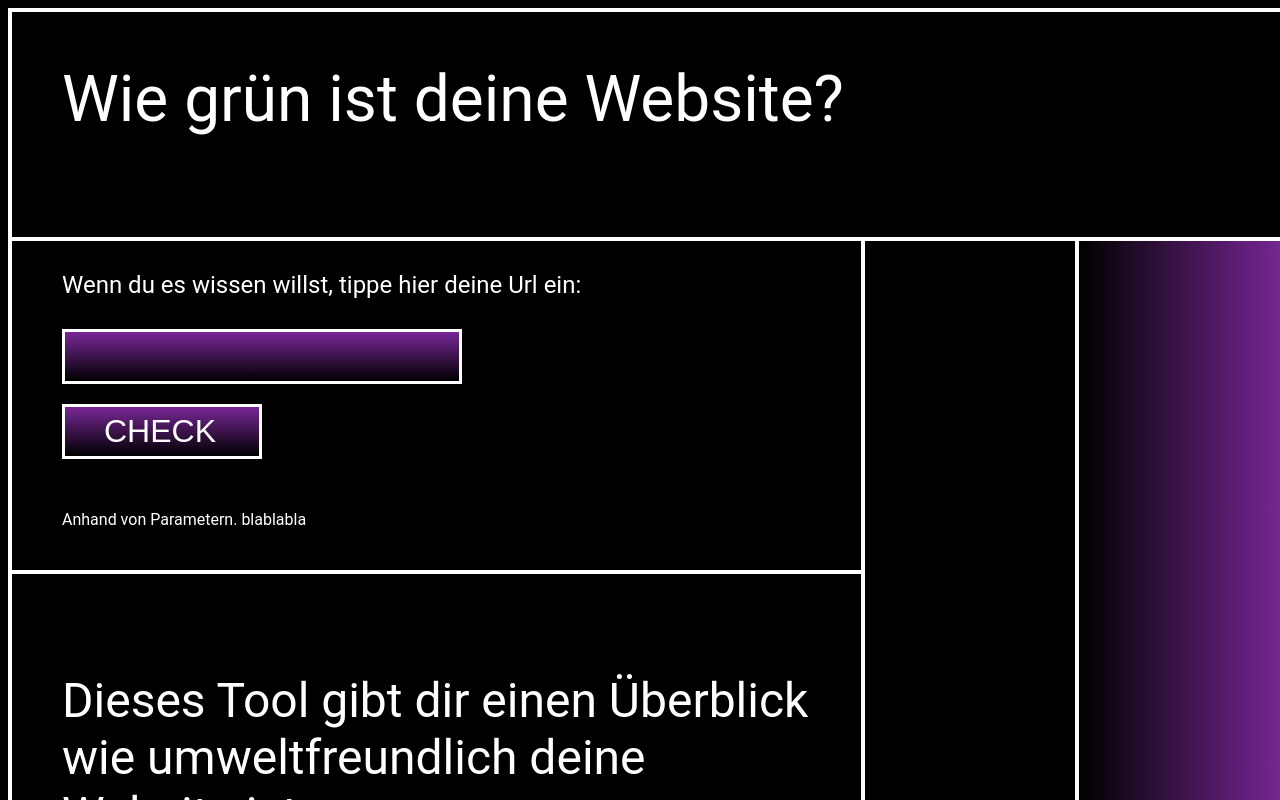
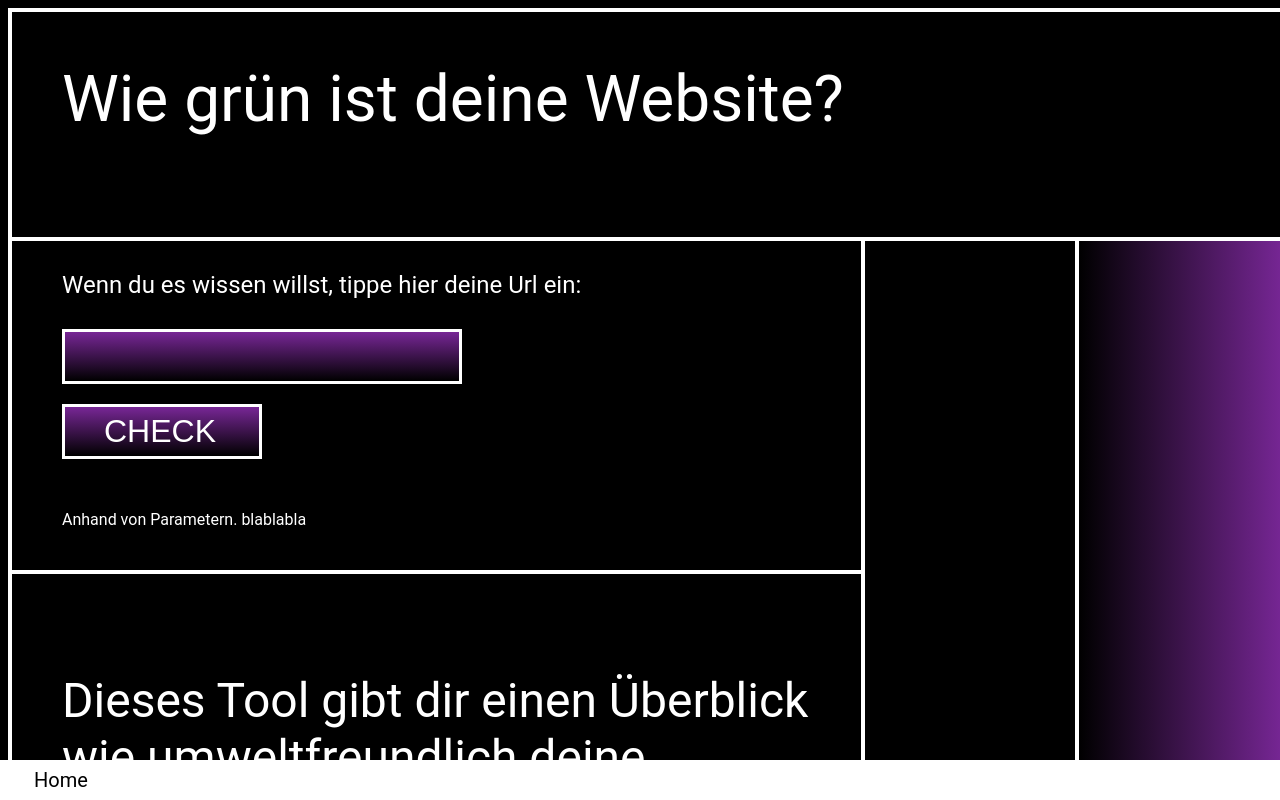
Before and after one commit to Carolin-Weitkamp/capstone-project, a Next.js app: page / in a window 1280 px wide. Shown: the top 800 px of the page. Built offline with nearby package versions, Linux system fonts and the light colour scheme.

Commit message:
change navbar

```diff
--- a/components/NavBar/NavBar.js
+++ b/components/NavBar/NavBar.js
@@ -4,6 +4,7 @@ export { NavBar };
 function NavBar() {
   return (
     <NavBarStyle>
+      {/* <Link href="/" passHref></Link> */}
       <p>Home</p>
     </NavBarStyle>
   );
@@ -13,22 +14,24 @@ export default NavBar;
 const NavBarStyle = styled.div`
   position: fixed;
   display: flex;
-  flex-direction: row;
+  justify-content: start;
+  align-items: center;
   z-index: 1;
   border: 0.35vw solid white;
   width: 100vw;
-  height: 10vh;
-  bottom: 0;
+  height: 40px;
+  bottom: 0px;
   right: 0;
-  background: black;
+  background: white;
   > p {
-    margin-bottom: 0;
     font-weight: medium;
-    color: white;
+    display: flex;
+    color: black;
     padding-left: 30px;
-    font-size: 4vw;
-    bottom: 0;
-    align-items: center;
-    justify-content: space-evenly;
+    font-size: 20px;
+
+    &:active {
+      color-scheme: pink;
+    }
   }
 `;
--- /dev/null
+++ b/pages/api/fetch.js
@@ -0,0 +1,21 @@
+// Next.js API route support: https://nextjs.org/docs/api-routes/introduction
+
+export default async function handler(request, response) {
+  try {
+    const url = request.query.url;
+
+    const fetchResponse = await fetch(
+      `https://api.websitecarbon.com/site?url=${encodeURIComponent(url)}`
+    );
+    const data = await fetchResponse.json();
+    if (fetchResponse.ok && data.url) {
+      response.status(200).json(data);
+    } else {
+      response.status(500);
+    }
+  } catch (error) {
+    response.status(500).json({ error: error.message });
+  }
+}
+
+// Query Parameter
--- a/pages/index.js
+++ b/pages/index.js
@@ -80,6 +80,7 @@ export default function Home({}) {
           <Area8></Area8>
           <Area9></Area9>
         </StyledBackgroundGrid>
+        <NavBar> Hallo </NavBar>
       </form>
     );
   }
@@ -103,7 +104,6 @@ export default function Home({}) {
         ></link>
       </Head>
 
-      <NavBar> Hallo </NavBar>
       <Results>
         <Result1>
           {data ? (
@@ -164,6 +164,7 @@ export default function Home({}) {
         <Result8></Result8>
         <Result9></Result9>
       </Results>
+      <NavBar></NavBar>
     </>
   );
 }
```
